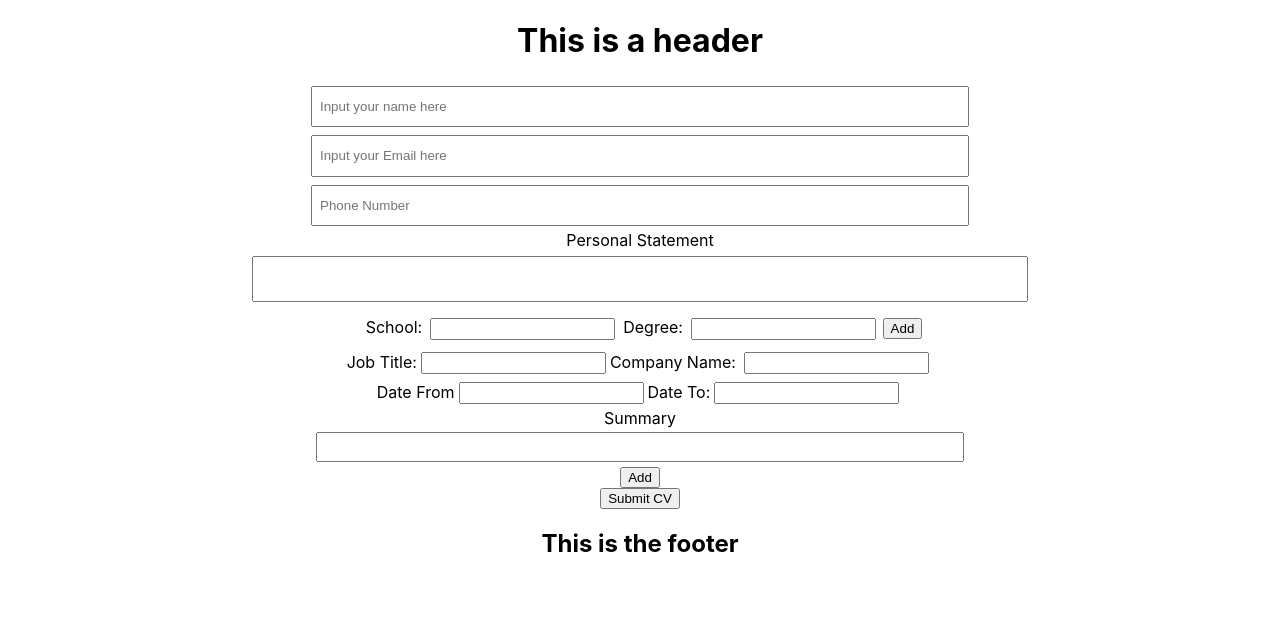
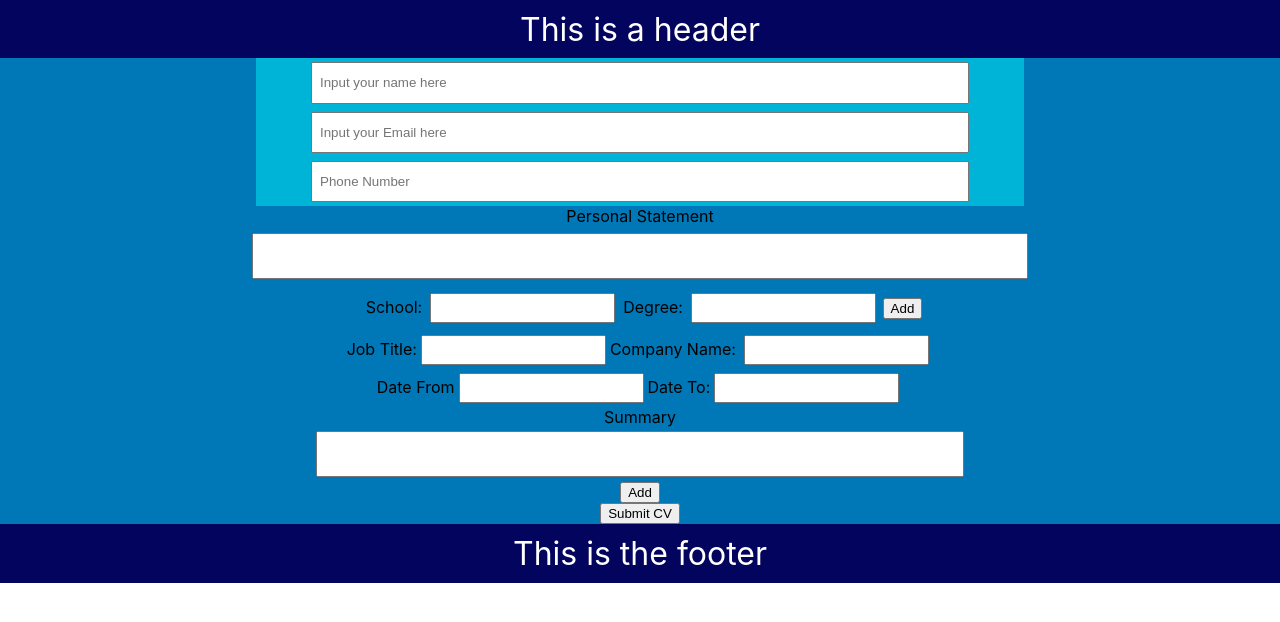
Before and after one commit to Dylaan94/cv-application, a React (Create React App) app: page / in a window 1280 px wide. Shown: the top 622 px of the page. Built offline with nearby package versions, Linux system fonts and the light colour scheme.

Commit message:
bg styling

```diff
--- /dev/null
+++ b/src/components/CVForm/styles/HeaderStyles.js
@@ -0,0 +1,14 @@
+import styled from "styled-components"
+
+const Header = styled.div`
+  background: #03045e;
+  color: white;
+  font-size: 2em;
+  padding: 0.3em;
+`;
+
+const HeaderStyles = {
+    Header: Header,
+}
+
+export default HeaderStyles
--- a/src/components/CVForm/styles/MainStyles.js
+++ b/src/components/CVForm/styles/MainStyles.js
@@ -3,6 +3,7 @@ import styled from "styled-components";
 import ExperienceInput from "../ExperienceInput";
 
 const RootDiv = styled.div`
+  background: #0077b6;
   display: flex;
   width: 100vw;
   flex-direction: column;
@@ -21,6 +22,7 @@ const FormDiv = styled.form`
 `;
 
 const ContactInfo = styled.div`
+  background: #00b4d8;
   display: flex;
   flex-direction: column;
   align-items: center;
@@ -48,7 +50,7 @@ const EducationInfo = styled.div`
     margin: 0.5em;
   }
   input {
-    height: 2vh;
+    height: 3vh;
   }
   button {
     margin-left: 0.5em;
@@ -61,13 +63,13 @@ const ExperienceInfo = styled.div`
     display: inline;
   }
   input {
-    height: 2vh;
+    height: 3vh;
   }
   .summaryDiv {
     text-align: center;
     input {
       width: 50vw;
-      height: 3vh;
+      height: 5vh;
     }
     button {
       display: inline;
--- a/src/components/Footer.js
+++ b/src/components/Footer.js
@@ -1,9 +1,12 @@
 import React from "react"
+import HeaderStyles from "./CVForm/styles/HeaderStyles"
 
 const Footer = (props) => {
     return (
-        <h2> This is the footer </h2>
-    )
+      <HeaderStyles.Header>
+        This is the footer
+      </HeaderStyles.Header>
+    );
 }
 
 export default Footer
--- a/src/components/Header.js
+++ b/src/components/Header.js
@@ -1,9 +1,12 @@
 import React from "react";
+import HeaderStyles from "./CVForm/styles/HeaderStyles"
 
 const Header = (props) => {
     return (
-        <h1> This is a header </h1>
-    )
+      <HeaderStyles.Header>
+        This is a header
+      </HeaderStyles.Header>
+    );
 }
 
 export default Header;
--- a/src/components/Main.js
+++ b/src/components/Main.js
@@ -82,10 +82,9 @@ class Main extends Component {
   }
 
   handleSubmit(e) {
+    // checks if CV is currently displayed and renders if not
     e.preventDefault();
-    console.log("form submitted");
     const cvForm = document.getElementById("cvForm");
-
     if (cvForm.style.display == "none") {
       cvForm.style.display = "block";
     }
```
